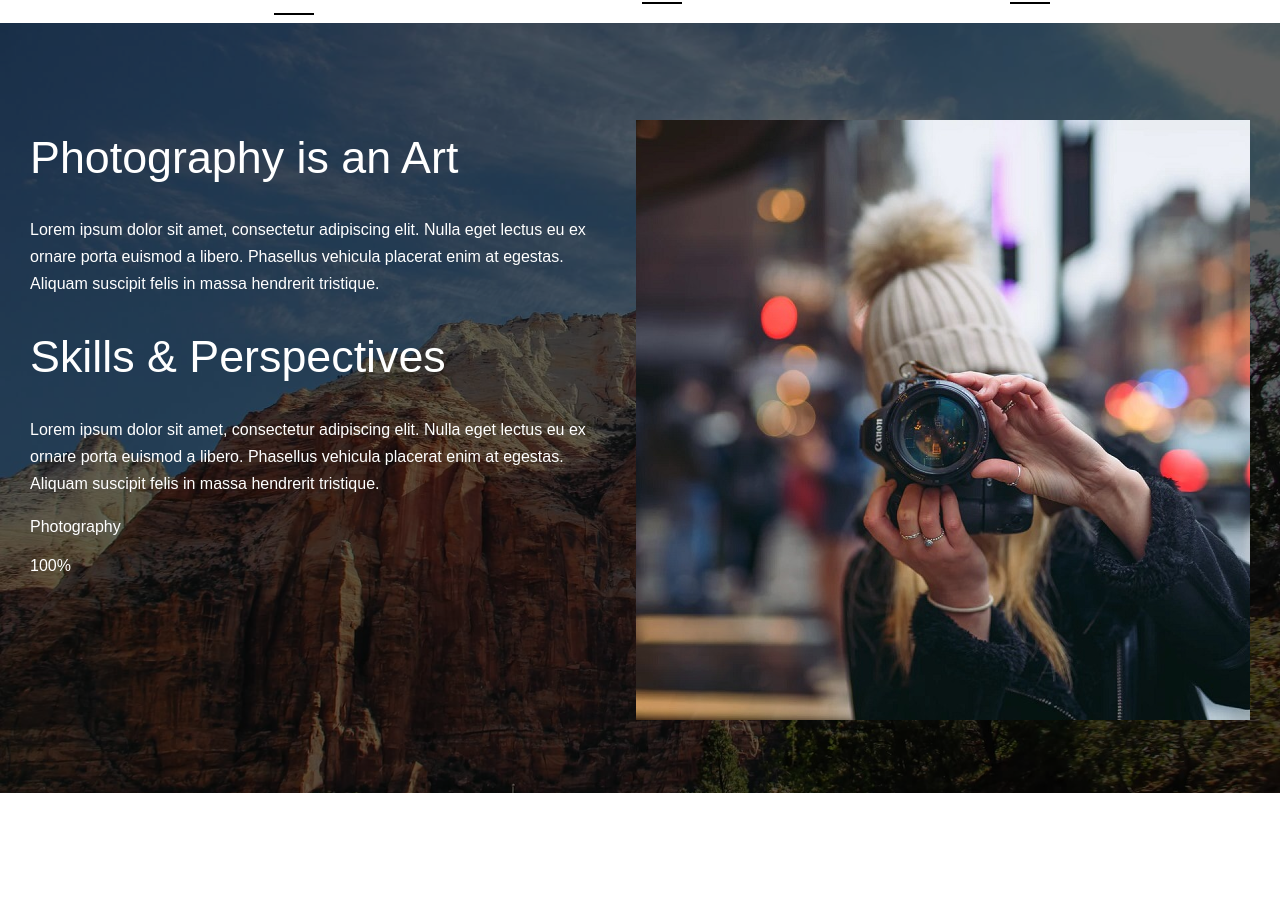
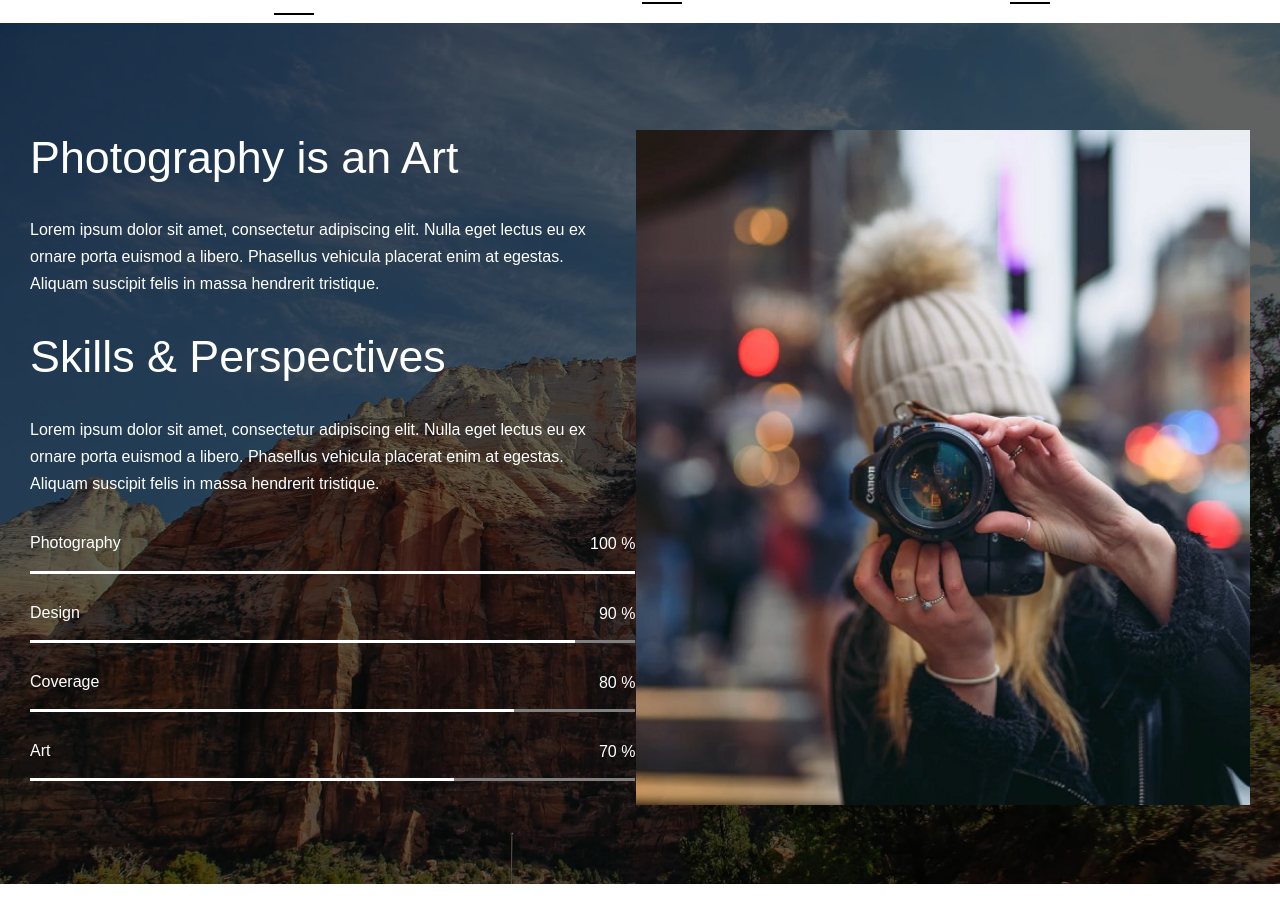
Before and after one commit to 5iveemmy/photoM4, a React (Create React App) app: page / in a window 1280 px wide. Shown: the part 1700-2623 px from the top of the page. After the commit the page ends 2584 px from the top, so only its background shows below. Built offline with nearby package versions, Linux system fonts and the light colour scheme.

Commit message:
another one

```diff
--- a/src/components/Events.css
+++ b/src/components/Events.css
@@ -98,7 +98,7 @@
 
 .photography {
   background-image: url("../images/background1.jpg");
-  height: 770px;
+  height: auto;
   background-position: center;
   background-repeat: no-repeat;
   background-size: cover;
@@ -108,13 +108,13 @@
 }
 
 .the-image {
-  margin-top: -8rem;
+  margin-top: 2rem;
 }
 
 .the-image img {
   width: 614px;
-  height: 900px;
-  object-fit: none;
+  height: 675px;
+  object-fit: cover;
 }
 
 .photo-flex {
@@ -139,3 +139,30 @@
   text-align: left;
   width: 35rem;
 }
+
+.title-wrap {
+  display: flex;
+  justify-content: space-between;
+  margin: 8px 0px -1rem;
+}
+
+.the-number {
+  position: relative;
+  top: 22px;
+}
+
+progress::-moz-progress-bar {
+  background: white;
+}
+progress::-webkit-progress-value {
+  background: white;
+}
+progress {
+  color: rgb(255, 255, 255);
+}
+
+.progress {
+  width: 100%;
+  border-radius: 2px;
+  height: 3px;
+}
--- a/src/components/Events.js
+++ b/src/components/Events.js
@@ -80,8 +80,52 @@ function Events() {
                 <div className="progress-title">
                   <p>Photography</p>
                 </div>
-                <div className="progress-number">100%</div>
+                <div className="progress-number">
+                  <div className="the-number">
+                    <span>100 %</span>
+                  </div>
+                </div>
               </div>
+              <progress className="progress" value="100" max="100"></progress>
+            </div>
+            <div className="progress-one">
+              <div className="title-wrap">
+                <div className="progress-title">
+                  <p>Design</p>
+                </div>
+                <div className="progress-number">
+                  <div className="the-number">
+                    <span>90 %</span>
+                  </div>
+                </div>
+              </div>
+              <progress className="progress" value="90" max="100"></progress>
+            </div>
+            <div className="progress-one">
+              <div className="title-wrap">
+                <div className="progress-title">
+                  <p>Coverage</p>
+                </div>
+                <div className="progress-number">
+                  <div className="the-number">
+                    <span>80 %</span>
+                  </div>
+                </div>
+              </div>
+              <progress className="progress" value="80" max="100"></progress>
+            </div>
+            <div className="progress-one">
+              <div className="title-wrap">
+                <div className="progress-title">
+                  <p>Art</p>
+                </div>
+                <div className="progress-number">
+                  <div className="the-number">
+                    <span>70 %</span>
+                  </div>
+                </div>
+              </div>
+              <progress className="progress" value="70" max="100"></progress>
             </div>
           </div>
           <div className="the-image">
```
